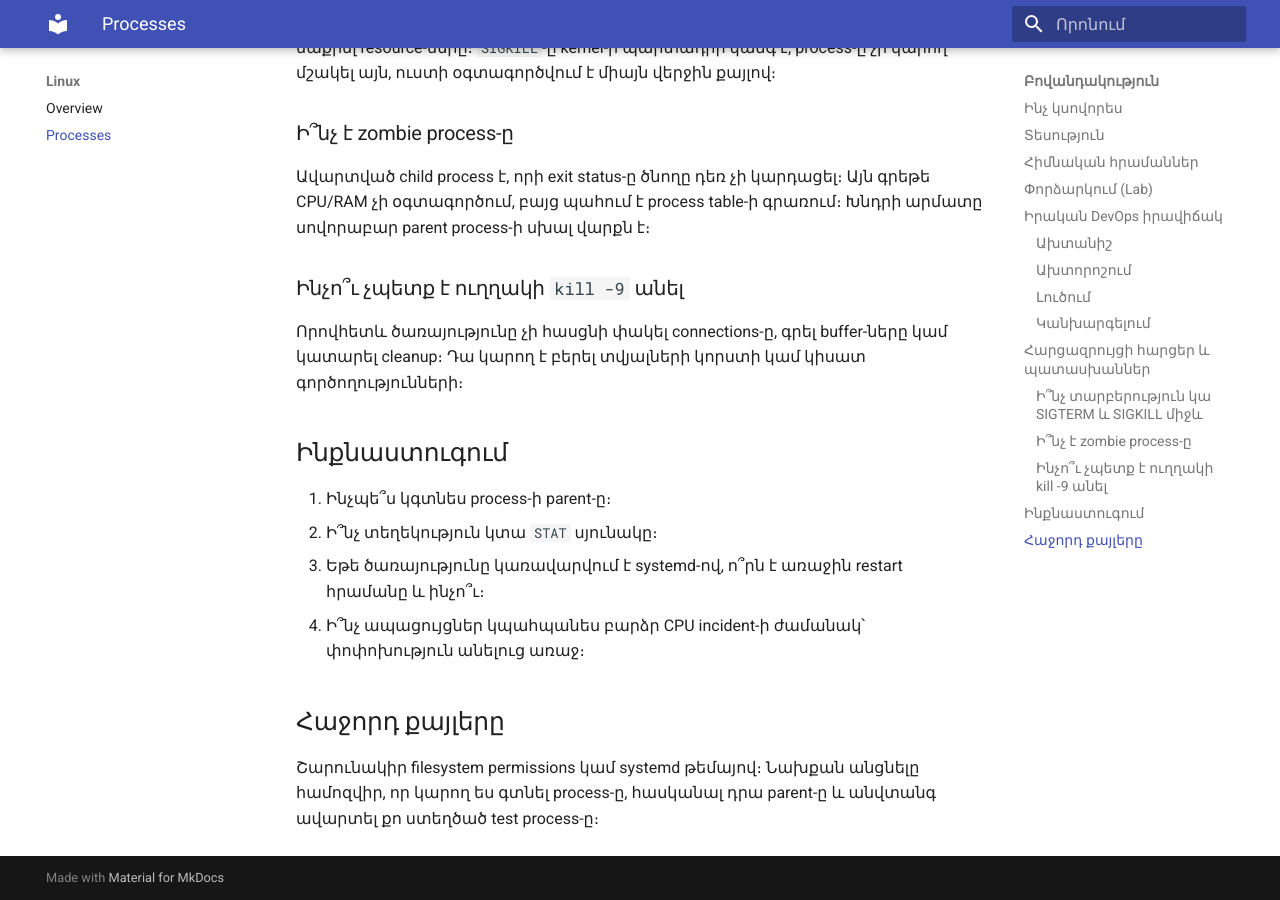
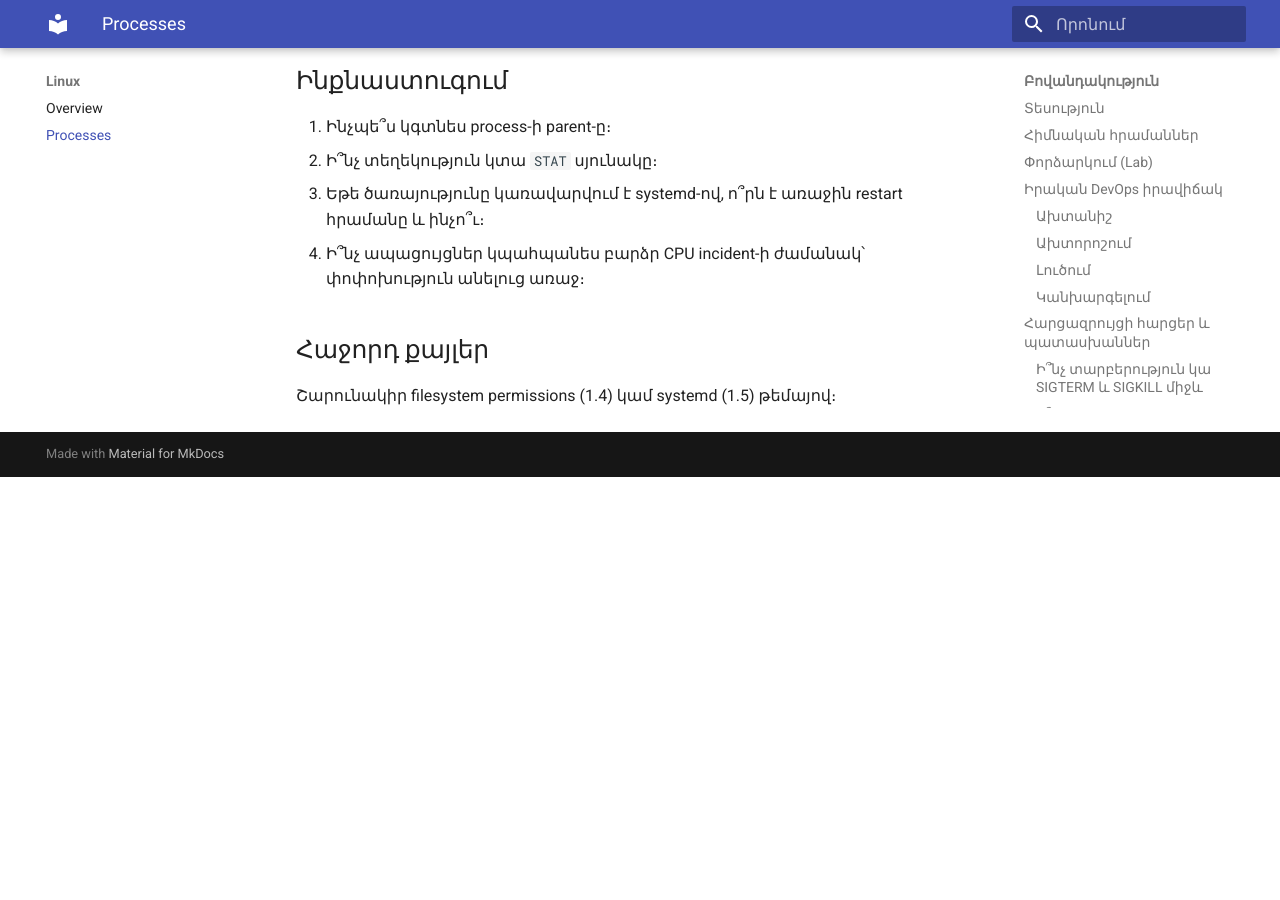
Before and after one commit to harutyunyangg/devops-book, an MkDocs documentation site: the page built from docs/linux/processes.md, in a window 1280 px wide and 900 px high, scrolled down 3137 px. Built offline with MkDocs 1.6.1 and Material for MkDocs 9.7.7, drawn with Linux system fonts in a browser that asks for light colours; after the commit the page ends 3614 px from its top, so only the background shows below that; some of the changed text lies outside the part shown.

Commit message:
Update AGENTS.md and processes.md with new guidelines; add _template.md for consistent topic structure

```diff
--- a/docs/linux/processes.md
+++ b/docs/linux/processes.md
@@ -1,11 +1,4 @@
 # Linux Processes
-
-## Ինչ կսովորես
-
-- Բացատրել, թե ինչ է process-ը և PID-ը։
-- Տարբերել program, process և thread հասկացությունները։
-- `ps`, `top`, `pgrep`, `kill` հրամաններով ախտորոշել գործընթացներ։
-- Անվտանգ հերթականությամբ դադարեցնել խափանված process-ը։
 
 ## Տեսություն
 
@@ -97,10 +90,6 @@
 
 Ավարտված child process է, որի exit status-ը ծնողը դեռ չի կարդացել։ Այն գրեթե CPU/RAM չի օգտագործում, բայց պահում է process table-ի գրառում։ Խնդրի արմատը սովորաբար parent process-ի սխալ վարքն է։
 
-### Ինչո՞ւ չպետք է ուղղակի `kill -9` անել
-
-Որովհետև ծառայությունը չի հասցնի փակել connections-ը, գրել buffer-ները կամ կատարել cleanup։ Դա կարող է բերել տվյալների կորստի կամ կիսատ գործողությունների։
-
 ## Ինքնաստուգում
 
 1. Ինչպե՞ս կգտնես process-ի parent-ը։
@@ -108,6 +97,6 @@
 3. Եթե ծառայությունը կառավարվում է systemd-ով, ո՞րն է առաջին restart հրամանը և ինչո՞ւ։
 4. Ի՞նչ ապացույցներ կպահպանես բարձր CPU incident-ի ժամանակ՝ փոփոխություն անելուց առաջ։
 
-## Հաջորդ քայլերը
+## Հաջորդ քայլեր
 
-Շարունակիր filesystem permissions կամ systemd թեմայով։ Նախքան անցնելը համոզվիր, որ կարող ես գտնել process-ը, հասկանալ դրա parent-ը և անվտանգ ավարտել քո ստեղծած test process-ը։
+Շարունակիր filesystem permissions (1.4) կամ systemd (1.5) թեմայով։
```
Also changed, not shown: AGENTS.md (+25 -2 lines), docs/_template.md (added, +63 -0 lines).
